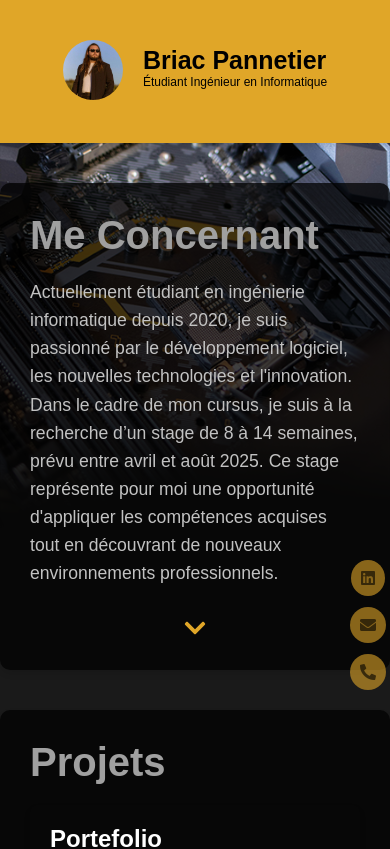
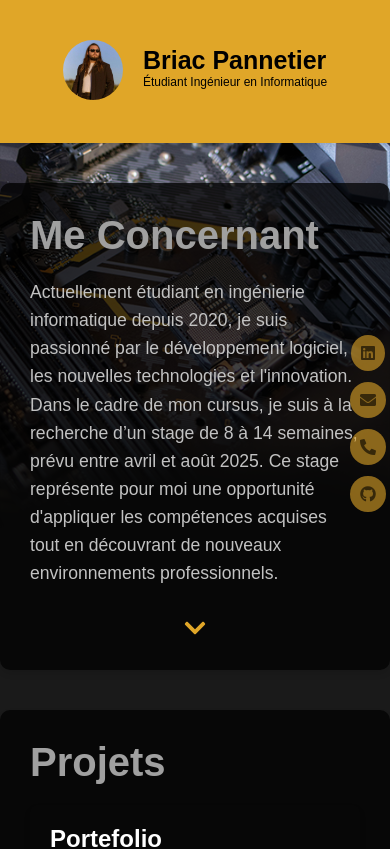
Before and after one commit to BriacPa/Portefolio, a React (Create React App) app: page / in a window 390 px wide. Shown: the top 849 px of the page. Built offline with nearby package versions, Linux system fonts and the light colour scheme.

Commit message:
Add social media icons to Logo components and clean up styles in Header and mobile Logo

```diff
--- a/src/components/computer/Logo.js
+++ b/src/components/computer/Logo.js
@@ -4,14 +4,32 @@ const Logo = () => {
   return (
     <div className="logo-container">
       <div className="logo">
-        <a href="https://www.linkedin.com/in/briac-pannetier-9321912a4/" target="_blank" rel="noopener noreferrer">
+        {/* LinkedIn Icon */}
+        <a
+          href="https://www.linkedin.com/in/briac-pannetier-9321912a4/"
+          target="_blank"
+          rel="noopener noreferrer"
+        >
           <i className="fab fa-linkedin"></i>
         </a>
+
+        {/* Email Icon */}
         <a href="mailto:briac.pannetier.02@gmail.com" target="_blank" rel="noopener noreferrer">
-          <i class="fas fa-envelope"></i>
+          <i className="fas fa-envelope"></i>
         </a>
+
+        {/* Phone Icon */}
         <a href="tel:+33785978387" target="_blank" rel="noopener noreferrer">
           <i className="fas fa-phone-alt"></i>
+        </a>
+
+        {/* GitHub Icon */}
+        <a
+          href="https://github.com/BriacPa"
+          target="_blank"
+          rel="noopener noreferrer"
+        >
+          <i className="fab fa-github"></i>
         </a>
       </div>
     </div>
--- a/src/components/mobile/Header.js
+++ b/src/components/mobile/Header.js
@@ -9,17 +9,17 @@ const Header = () => {
         backgroundColor: "#e0a628",
         backgroundSize: "cover",
         backgroundPosition: "center",
-        paddingTop: "10px", // Adjusts the padding to give some space at the top
-        paddingBottom: "10px", // Adjusts the bottom padding
+        paddingTop: "10px",
+        paddingBottom: "10px",
       }}
     >
       <div
         className="header-content"
         style={{
           display: "flex",
-          alignItems: "center", // Vertically centers the image and text
-          justifyContent: "center", // Horizontally center everything
-          flexDirection: "row", // Places image and text in a row
+          alignItems: "center",
+          justifyContent: "center",
+          flexDirection: "row",
         }}
       >
         <img
@@ -30,20 +30,20 @@ const Header = () => {
             width: "60px",
             height: "60px",
             borderRadius: "50%",
-            marginRight: "20px", // Add space between image and text
+            marginRight: "20px",
           }}
         />
         <div
           style={{
             textAlign: "left",
-            paddingTop: "18px", // Adjust vertical padding to center the text
-            paddingBottom: "22px", // Adjust vertical padding to center the text
+            paddingTop: "18px",
+            paddingBottom: "22px",
           }}
         >
           <h1
             style={{
-              margin: "0", // Remove any default margin
-              padding: "0", // Add horizontal padding
+              margin: "0",
+              padding: "0",
               fontSize: "25px",
             }}
           >
@@ -51,9 +51,9 @@ const Header = () => {
           </h1>
           <p
             style={{
-              marginTop: "0px", // Adds space between the title and the paragraph
-              marginBottom : "0px",
-              padding: "0", // Add horizontal padding
+              marginTop: "0px",
+              marginBottom: "0px",
+              padding: "0",
               fontSize: "12px"
             }}
           >
--- a/src/components/mobile/Logo.js
+++ b/src/components/mobile/Logo.js
@@ -5,12 +5,12 @@ const Logo = () => {
     <div
       className="logo-container"
       style={{
-        position: "fixed", // Keep the icons fixed on the screen
-        top: "50%", // Center vertically
-        transform: "translateY(-0%)", // Correct vertical centering
-        left: "auto", // Ensure it's not positioned on the left
-        right: "0", // Align to the right edge of the screen
-        marginLeft: "auto", // Push to the right using flexbox
+        position: "fixed",
+        top: "50%",
+        transform: "translateY(-50%)",
+        left: "auto",
+        right: "0",
+        marginLeft: "auto",
       }}
     >
       <div
@@ -18,15 +18,15 @@ const Logo = () => {
         style={{
           display: "flex",
           flexDirection: "column",
-          alignItems: "center", // Keep the icons stacked vertically
-          gap: "0px", // Space between icons
+          alignItems: "center",
+          gap: "0px",
         }}
       >
         <a
           href="https://www.linkedin.com/in/briac-pannetier-9321912a4/"
           target="_blank"
           rel="noopener noreferrer"
-          style={{ margin: "4px" }} // Applied margin to LinkedIn link
+          style={{ margin: "4px" }}
         >
           <i className="fab fa-linkedin" style={{ fontSize: "1rem" }}></i>
         </a>
@@ -34,7 +34,7 @@ const Logo = () => {
           href="mailto:briac.pannetier.02@gmail.com"
           target="_blank"
           rel="noopener noreferrer"
-          style={{ margin: "4px" }} // Applied margin to Email link
+          style={{ margin: "4px" }}
         >
           <i className="fas fa-envelope" style={{ fontSize: "1rem" }}></i>
         </a>
@@ -42,9 +42,17 @@ const Logo = () => {
           href="tel:+33785978387"
           target="_blank"
           rel="noopener noreferrer"
-          style={{ margin: "4px" }} // Applied margin to Phone link
+          style={{ margin: "4px" }}
         >
           <i className="fas fa-phone-alt" style={{ fontSize: "1rem" }}></i>
+        </a>
+        <a
+          href="https://github.com/BriacPa"
+          target="_blank"
+          rel="noopener noreferrer"
+          style={{ margin: "4px" }}
+        >
+          <i className="fab fa-github" style={{ fontSize: "1rem" }}></i>
         </a>
       </div>
     </div>
```
